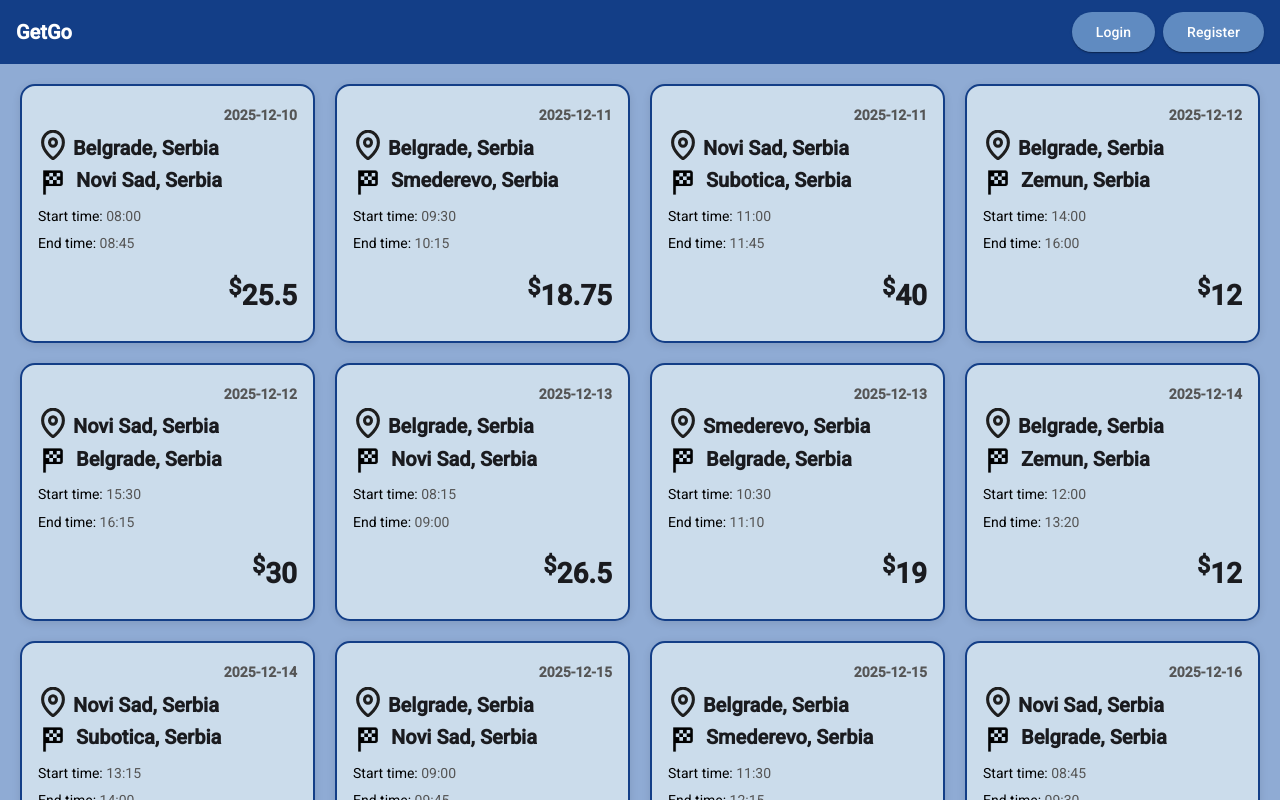
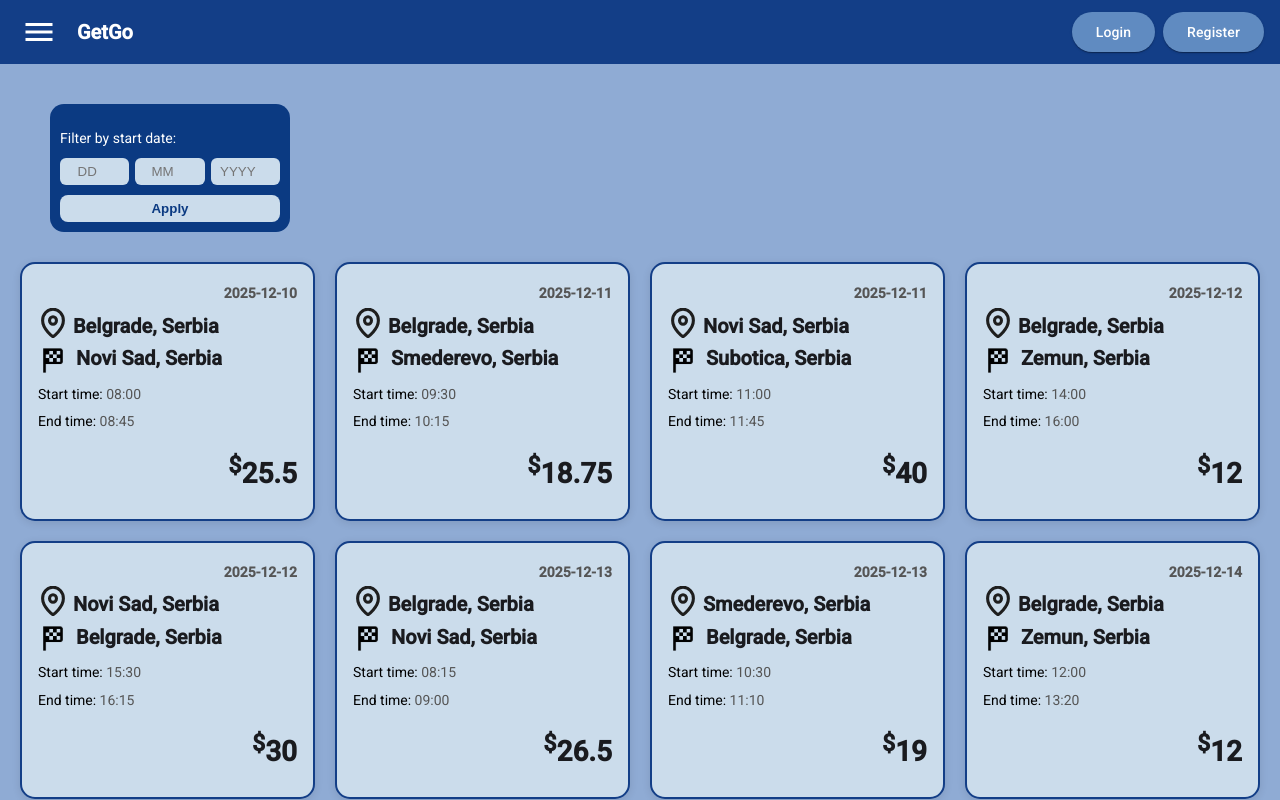
Before and after one commit to kzi-nastava/mrs-team2-TODO-Smisliti-ime, an Angular app in the folder frontend/GetGo/: page /ride in a window 1280 px wide. Shown: the top 800 px of the page. Built offline with nearby package versions, Linux system fonts and the light colour scheme.

Commit message:
Add search ride historu box

```diff
--- a/frontend/GetGo/src/app/driver/ride/ride.component.css
+++ b/frontend/GetGo/src/app/driver/ride/ride.component.css
@@ -37,9 +37,7 @@
   color: #111;
 }
 
-.ride-history-page{
-  background-color: #8FABD4;
-}
+
 
 .card-time{
   color: black;
@@ -78,3 +76,54 @@
 .location-text {
   margin-left: -12px;
 }
+
+.ride-history-page{
+  background-color: #8FABD4;
+  padding-top: 20px;
+}
+
+
+
+
+.filter-box {
+  background: #0b3a82;
+  color: white;
+  padding: 10px;
+  border-radius: 14px;
+  width: 220px;
+  margin: 20px 10px 10px 50px;
+
+
+}
+
+.filter-title {
+  font-size: 14px;
+  margin-bottom: 10px;
+}
+
+.date-inputs {
+  display: flex;
+  gap: 6px;
+  margin-bottom: 10px;
+}
+
+.date-inputs input {
+  width: 100%;
+  padding: 6px;
+  border-radius: 6px;
+  border: none;
+  text-align: center;
+  background-color: #CBDCEB;
+}
+
+.filter-box button {
+  width: 100%;
+  padding: 6px;
+  border-radius: 8px;
+  border: none;
+  background: white;
+  color: #0b3a82;
+  font-weight: bold;
+  cursor: pointer;
+  background-color: #CBDCEB;
+}
--- a/frontend/GetGo/src/app/driver/ride/ride.component.html
+++ b/frontend/GetGo/src/app/driver/ride/ride.component.html
@@ -1,6 +1,19 @@
 <div class="ride-history-page">
 
-<div class="list">
+  <div class="filter-box">
+    <p class="filter-title">Filter by start date:</p>
+
+    <div class="date-inputs">
+      <input class="filter-field" type="number" placeholder="DD">
+      <input class="filter-field" type="number" placeholder="MM">
+      <input class="filter-field" type="number" placeholder="YYYY">
+    </div>
+
+    <button>Apply</button>
+  </div>
+
+
+  <div class="list">
   @for(ride of rides(); track ride.id){
     <div class="item">
       <p class="card-date"> <b>{{ride.startDate}}</b></p>
--- a/frontend/GetGo/src/app/driver/ride/ride.component.ts
+++ b/frontend/GetGo/src/app/driver/ride/ride.component.ts
@@ -1,10 +1,11 @@
 import {Component, Signal} from '@angular/core';
 import { Ride } from '../model/ride.model';
 import { RideService } from '../service/ride.service';
+import { FormsModule } from '@angular/forms';
 
 @Component({
   selector: 'app-ride',
-  imports: [],
+  imports: [FormsModule],
   templateUrl: './ride.component.html',
   styleUrl: './ride.component.css',
 })
--- a/frontend/GetGo/src/app/layout/unregistered-nav-bar/unregistered-nav-bar.component.css
+++ b/frontend/GetGo/src/app/layout/unregistered-nav-bar/unregistered-nav-bar.component.css
@@ -23,3 +23,14 @@ mat-toolbar button {
 button {
   margin-left: 8px;
 }
+
+.hamburger {
+  color: white;
+  font-size: 36px;
+  width: auto;
+  height: auto;
+  line-height: 1;
+  vertical-align: middle;
+  cursor: pointer;
+  margin: 5px 20px 5px 5px;
+}
--- a/frontend/GetGo/src/app/layout/unregistered-nav-bar/unregistered-nav-bar.component.html
+++ b/frontend/GetGo/src/app/layout/unregistered-nav-bar/unregistered-nav-bar.component.html
@@ -1,4 +1,5 @@
 <mat-toolbar>
+  <mat-icon class="hamburger"> menu </mat-icon>
   <span [routerLink]="['/home']" class="app-title">GetGo</span>
   <span class="spacer"></span>
   <button mat-raised-button [routerLink]="['/ride']" >Login</button>
--- a/frontend/GetGo/src/app/layout/unregistered-nav-bar/unregistered-nav-bar.component.ts
+++ b/frontend/GetGo/src/app/layout/unregistered-nav-bar/unregistered-nav-bar.component.ts
@@ -2,11 +2,12 @@ import { Component } from '@angular/core';
 import {MatToolbarModule} from '@angular/material/toolbar';
 import {MatButtonModule} from '@angular/material/button';
 import {RouterLink} from '@angular/router';
+import { MatIconModule } from '@angular/material/icon';
 
 
 @Component({
   selector: 'app-unregistered-nav-bar',
-  imports: [MatToolbarModule, MatButtonModule, RouterLink],
+  imports: [MatToolbarModule, MatButtonModule, MatIconModule, RouterLink],
   templateUrl: './unregistered-nav-bar.component.html',
   styleUrl: './unregistered-nav-bar.component.css',
 })
```
